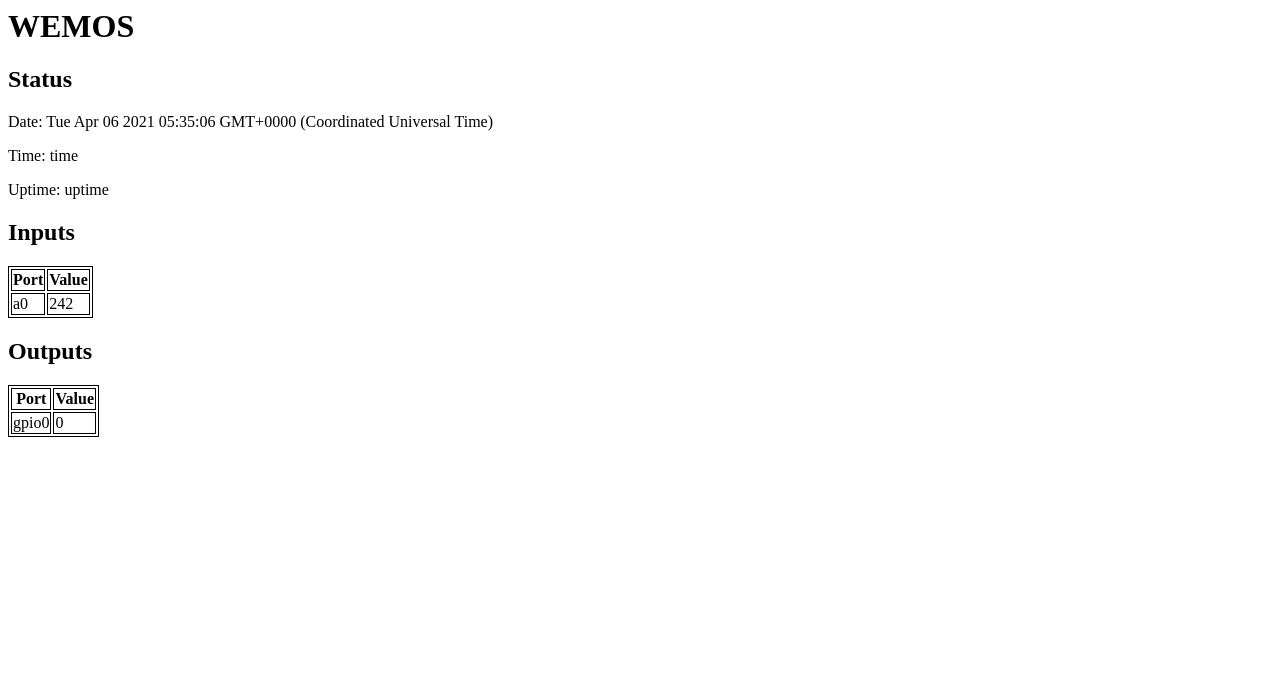
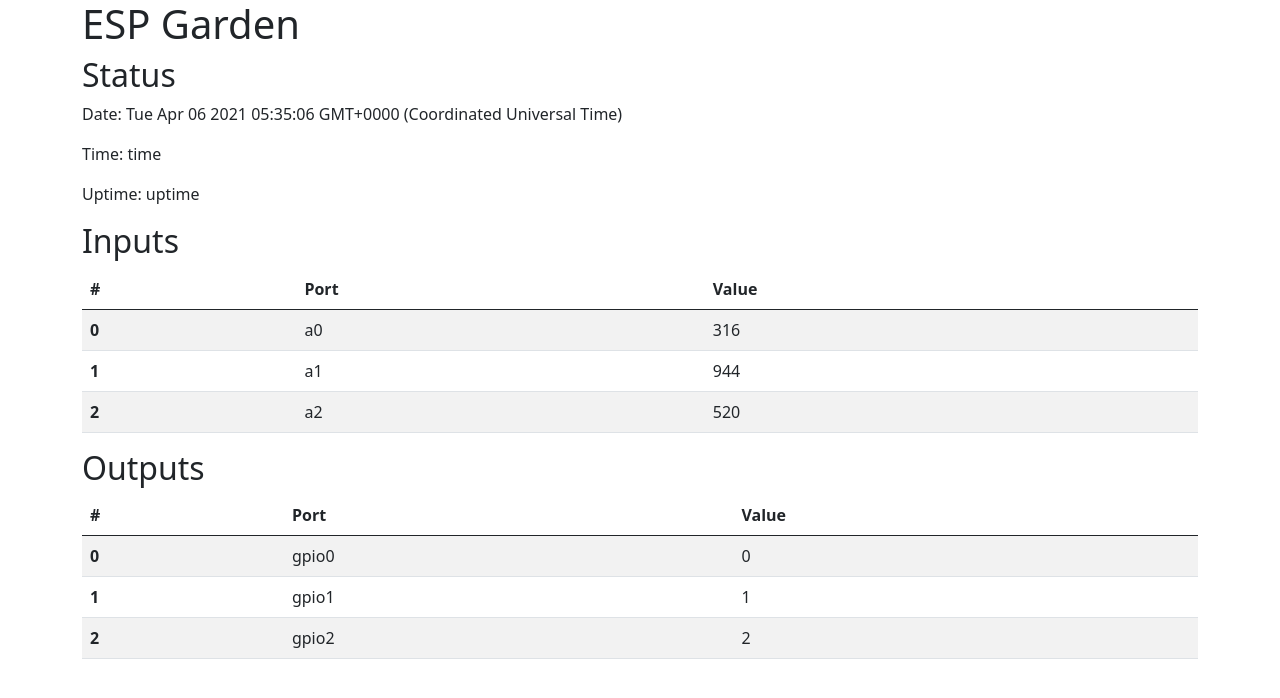
Before and after one commit to andrenepomuceno/esp_garden, a plain HTML site: page html/index.html in a window 1280 px wide. Drawn offline with nearby package versions, Linux system fonts and the light colour scheme.

Commit message:
Updating data.json fomatting; better html

```diff
--- a/html/index.html
+++ b/html/index.html
@@ -1,96 +1,100 @@
-<html>
+<!doctype html>
+<html lang="en">
 
 <head>
   <meta charset="utf-8">
-  <script src="https://ajax.googleapis.com/ajax/libs/jquery/3.5.1/jquery.min.js"></script>
-  <title>wemos</title>
-  <style>
-    table,
-    th,
-    td {
-      border: 1px solid black;
-    }
-  </style>
+  <meta name="viewport" content="width=device-width, initial-scale=1">
+  <script src="https://code.jquery.com/jquery-3.6.0.slim.min.js"
+    integrity="sha256-u7e5khyithlIdTpu22PHhENmPcRdFiHRjhAuHcs05RI=" crossorigin="anonymous"></script>
+  <link href="https://cdn.jsdelivr.net/npm/bootstrap@5.0.0-beta3/dist/css/bootstrap.min.css" rel="stylesheet"
+    integrity="sha384-eOJMYsd53ii+scO/bJGFsiCZc+5NDVN2yr8+0RDqr0Ql0h+rP48ckxlpbzKgwra6" crossorigin="anonymous">
+  <title>ESP Garden</title>
 </head>
 
 <body>
   <script>
-    function drawTable(selector, myList) {
-      $(selector).empty();
-      var columns = addAllColumnHeaders(myList, selector);
-      for (var i = 0; i < myList.length; i++) {
-        var row$ = $('<tr/>');
-        for (var colIndex = 0; colIndex < columns.length; colIndex++) {
-          var cellValue = myList[i][columns[colIndex]];
-          if (cellValue == null) cellValue = "";
-          row$.append($('<td/>').html(cellValue));
+    function fillTable(id, data) {
+      var tbody = $(id);
+      tbody.empty();
+      for (var i = 0; i < data.length; i++) {
+        var tr = $('<tr/>');
+        tr.append($('<th/>').html(i).attr("scope", "row"));
+        for (var key in data[i]) {
+          tr.append($('<td/>').html(key));
+          tr.append($('<td/>').html(data[i][key]));
         }
-        $(selector).append(row$);
+        tbody.append(tr);
       }
     }
-    function addAllColumnHeaders(myList, selector) {
-      var columnSet = [];
-      var headerTr$ = $('<tr/>');
-      for (var i = 0; i < myList.length; i++) {
-        var rowHash = myList[i];
-        for (var key in rowHash) {
-          if ($.inArray(key, columnSet) == -1) {
-            columnSet.push(key);
-            headerTr$.append($('<th/>').html(key));
-          }
-        }
-      }
-      $(selector).append(headerTr$);
-      return columnSet;
-    }
-    function render(info) {
-      $("#p-date").text("Date: " + info["Date"]);
-      $("#p-time").text("Time: " + info["Time"]);
-      $("#p-uptime").text("Uptime: " + info["Uptime"]);
-      drawTable("#t-sensors", info["Inputs"]);
-      drawTable("#t-schedule", info["Outputs"]);
-    }
+
     function refresh() {
-      setTimeout(refresh, 5*1000);
+      setTimeout(refresh, 1 * 1000);
+
       var info = {
         "Date": Date(Date.now()),
         "Time": "time",
         "Uptime": "uptime",
         "Inputs": [
-          {
-            "Port": "a0",
-            "Value": (Math.random() * 1024).toFixed()
-          }
+          {"a0": (Math.random() * 1024).toFixed()},
+          {"a1": (Math.random() * 1024).toFixed()},
+          {"a2": (Math.random() * 1024).toFixed()}
         ],
         "Outputs": [
-          {
-            "Port": "gpio0",
-            "Value": "0"
-          }
+          {"gpio0": "0"},
+          {"gpio1": "1"},
+          {"gpio2": "2"}
         ]
       };
-      render(info);
+
       /*$.getJSON("data.json", function (data) {
-        render(data);
+        info = data;
       });*/
+
+      $("#p-date").text("Date: " + info["Date"]);
+      $("#p-time").text("Time: " + info["Time"]);
+      $("#p-uptime").text("Uptime: " + info["Uptime"]);
+      fillTable("#tbody-inputs", info["Inputs"]);
+      fillTable("#tbody-outputs", info["Outputs"]);
     }
+
     $(function onReady() {
       refresh();
     });
   </script>
-  <h1>WEMOS</h1>
+
+  <div class="container">
+    <h1>ESP Garden</h1>
     <h2>Status</h2>
     <p id="p-date"></p>
     <p id="p-time"></p>
     <p id="p-uptime"></p>
     <h2>Inputs</h2>
-  <p>
-  <table id="t-sensors"></table>
-  </p>
+    <table class="table table-striped">
+      <thead>
+        <tr>
+          <th scope="col">#</th>
+          <th scope="col">Port</th>
+          <th scope="col">Value</th>
+        </tr>
+      </thead>
+      <tbody id="tbody-inputs"></tbody>
+    </table>
     <h2>Outputs</h2>
-  <p>
-  <table id="t-schedule"></table>
-  </p>
+    <table class="table table-striped">
+      <thead>
+        <tr>
+          <th scope="col">#</th>
+          <th scope="col">Port</th>
+          <th scope="col">Value</th>
+        </tr>
+      </thead>
+      <tbody id="tbody-outputs"></tbody>
+    </table>
+  </div>
+
+  <script src="https://cdn.jsdelivr.net/npm/bootstrap@5.0.0-beta3/dist/js/bootstrap.bundle.min.js"
+    integrity="sha384-JEW9xMcG8R+pH31jmWH6WWP0WintQrMb4s7ZOdauHnUtxwoG2vI5DkLtS3qm9Ekf"
+    crossorigin="anonymous"></script>
 </body>
 
 </html>
```
Also changed, not shown: 3 other files. Lines whose indentation alone changed are shown as unchanged.
